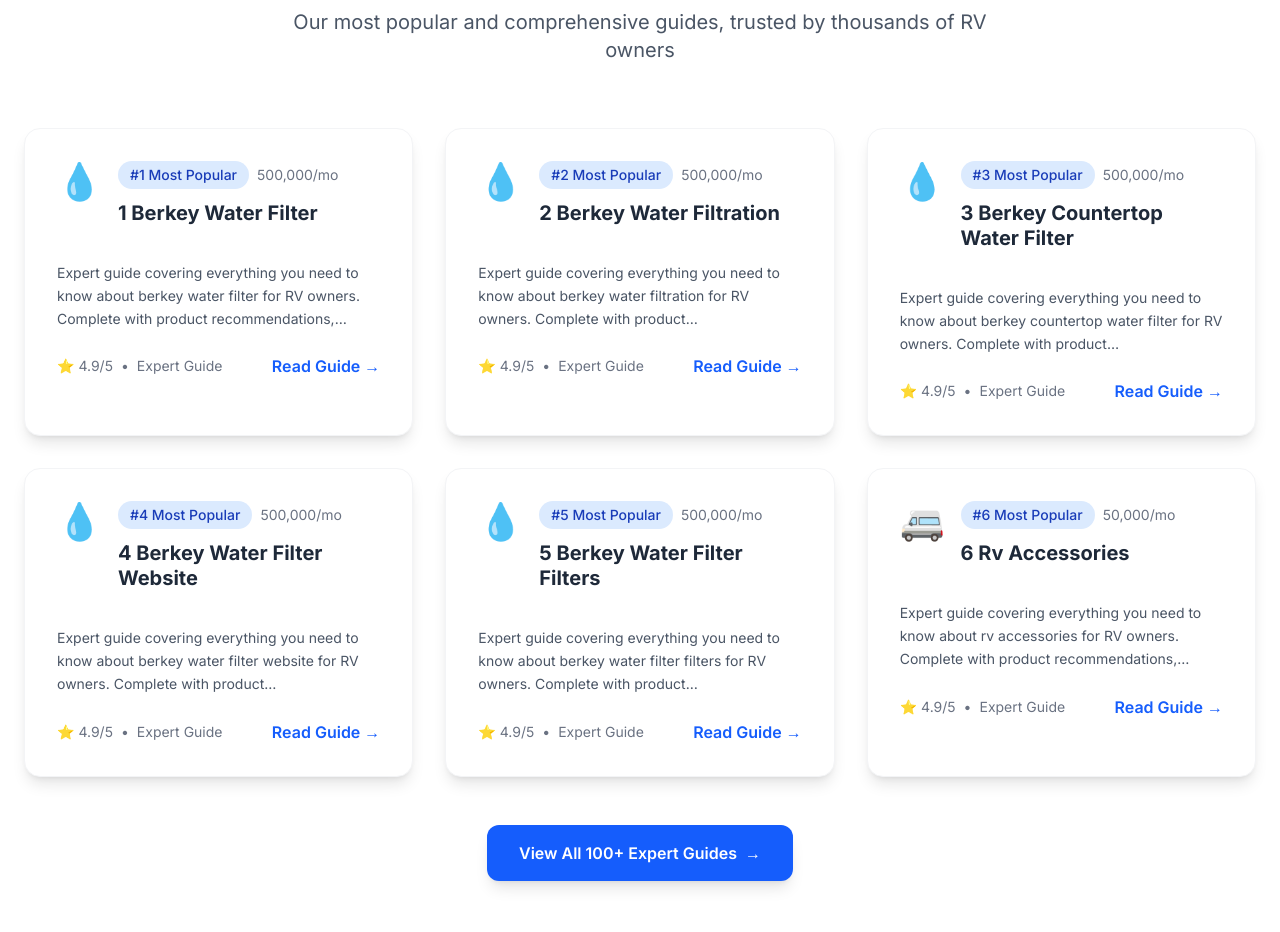
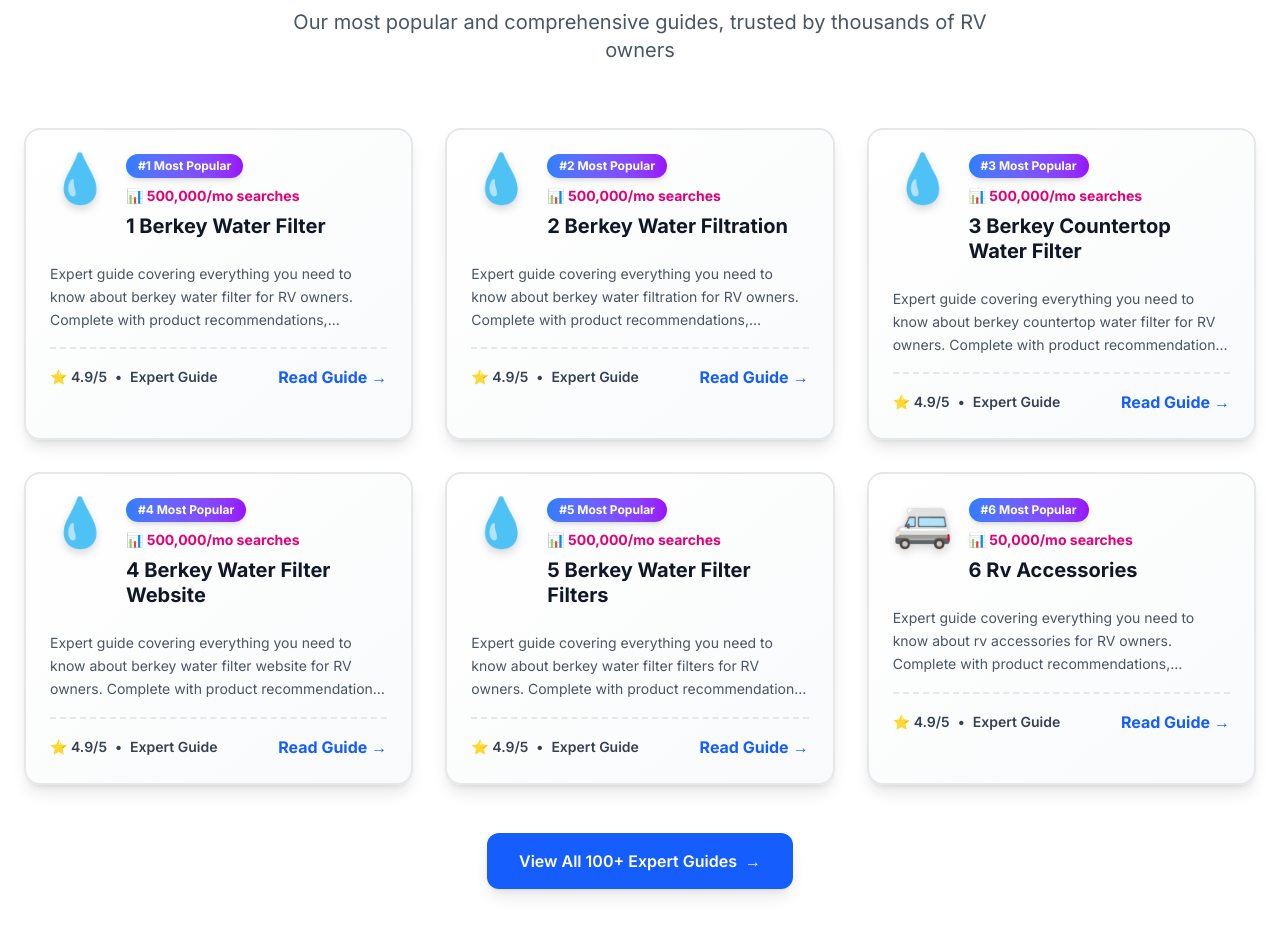
Before and after one commit to osorioj202/rv-promax-website, a Next.js app: page / in a window 1280 px wide. Shown: the part 2020-2952 px from the top of the page. Built offline with nearby package versions, Linux system fonts and the light colour scheme.

Commit message:
feat: modernize expert guide cards with gradient borders and enhanced hover effects

```diff
--- a/app/page.tsx
+++ b/app/page.tsx
@@ -178,43 +178,48 @@
             {featuredArticles.map((article, index) => (
               <article
                 key={article.slug}
-                className="bg-white rounded-2xl shadow-lg hover:shadow-2xl transition-all duration-300 transform hover:-translate-y-2 border border-gray-100 overflow-hidden article-card"
+                className="group bg-gradient-to-br from-white to-gray-50 rounded-2xl shadow-lg hover:shadow-2xl transition-all duration-400 transform hover:translate-x-2 border-2 border-gray-200 hover:border-blue-500 overflow-hidden relative"
               >
+                {/* Borde izquierdo animado con gradiente */}
+                <div className="absolute top-0 left-0 w-1.5 h-0 group-hover:h-full bg-gradient-to-b from-blue-500 via-purple-600 to-pink-500 transition-all duration-400"></div>
+
                 <Link href={`/articles/${article.slug}`} className="block h-full">
-                  <div className="p-8">
-                    <div className="flex items-start gap-4 mb-6">
-                      <div className="text-4xl">{getCategoryIcon(article.title)}</div>
+                  <div className="p-6 relative">
+                    <div className="flex items-start gap-4 mb-4">
+                      <div className="text-5xl drop-shadow-lg group-hover:scale-110 transition-transform duration-300">
+                        {getCategoryIcon(article.title)}
+                      </div>
                       <div className="flex-1">
-                        <div className="flex items-center gap-2 mb-3">
-                          <span className="bg-blue-100 text-blue-800 px-3 py-1 rounded-full text-sm font-medium">
+                        <div className="flex flex-col gap-2 mb-2">
+                          <span className="bg-gradient-to-r from-blue-500 to-purple-600 text-white px-3 py-1 rounded-full text-xs font-bold inline-block self-start shadow-md">
                             #{index + 1} Most Popular
                           </span>
-                          <span className="text-gray-500 text-sm">
-                            {article.monthlySearches.toLocaleString()}/mo
+                          <span className="text-pink-600 text-sm font-bold flex items-center gap-1">
+                            📊 {article.monthlySearches.toLocaleString()}/mo searches
                           </span>
                         </div>
-                        <h3 className="text-xl font-bold text-gray-800 mb-3 line-clamp-2 leading-tight">
+                        <h3 className="text-xl font-bold text-gray-900 mb-2 line-clamp-2 leading-tight group-hover:text-blue-600 transition-colors">
                           {article.title}
                         </h3>
                       </div>
                     </div>
 
-                    <p className="text-gray-600 text-sm line-clamp-3 leading-relaxed mb-6">
+                    <p className="text-gray-600 text-sm line-clamp-3 leading-relaxed mb-4">
                       Expert guide covering everything you need to know about {article.targetKeyword || 'RV essentials'} for RV owners.
                       Complete with product recommendations, installation tips, and maintenance advice.
                     </p>
 
-                    <div className="flex items-center justify-between">
-                      <div className="flex items-center gap-2 text-sm text-gray-500">
+                    <div className="flex items-center justify-between pt-4 border-t-2 border-dashed border-gray-200">
+                      <div className="flex items-center gap-2 text-sm text-gray-700 font-semibold">
                         <span className="flex items-center gap-1">
                           ⭐ 4.9/5
                         </span>
                         <span>•</span>
                         <span>Expert Guide</span>
                       </div>
-                      <div className="flex items-center gap-1 text-blue-600 font-semibold">
+                      <div className="flex items-center gap-1 text-blue-600 font-bold group-hover:gap-2 transition-all">
                         Read Guide
-                        <span>→</span>
+                        <span className="group-hover:translate-x-1 transition-transform">→</span>
                       </div>
                     </div>
                   </div>
```
